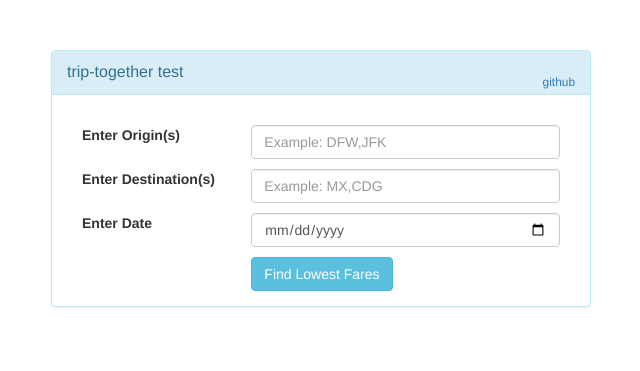
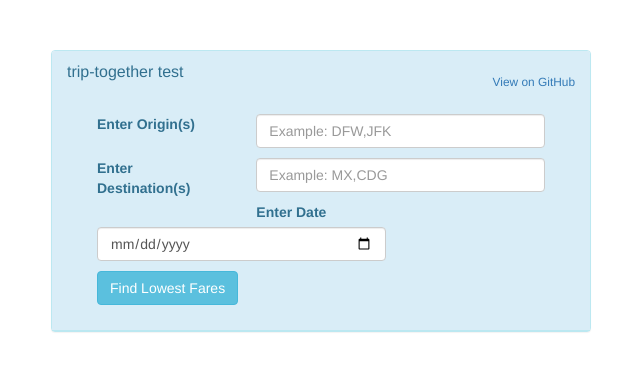
Before and after one commit to JShimota/trip-together, a Flask app: page / in a window 1280 px wide. Shown: the top 371 px of the page, without its empty margins (319-959 px from the left). Run offline with Flask 2, Linux system fonts and the light colour scheme; parts of the project's set-up code (start-up, migrations or seed data) failed here and were passed over; some libraries are stand-ins or nearby versions.

Commit message:
added github link

```diff
--- a/templates/index.html
+++ b/templates/index.html
@@ -19,7 +19,8 @@
         <div class="panel panel-info">
             <div class="panel-heading">
                 <div class="panel-title">trip-together test</div>
-                <div style="float:right; font-size: 85%; position: relative; top:-10px"><a id="github" href="https://github.com/nthh/trip-together/">github</a></div>
+                <div style="float:right; font-size: 85%; position: relative; top:-10px">
+				<a href="https://github.com/ntkme/github-buttons"><span class="hidden-xs"> View on GitHub </span><span class="octicon octicon-mark-github" aria-hidden="true"></span></a>
             </div>
             <div class="panel-body" >
                 <form method="post" action=".">
```
